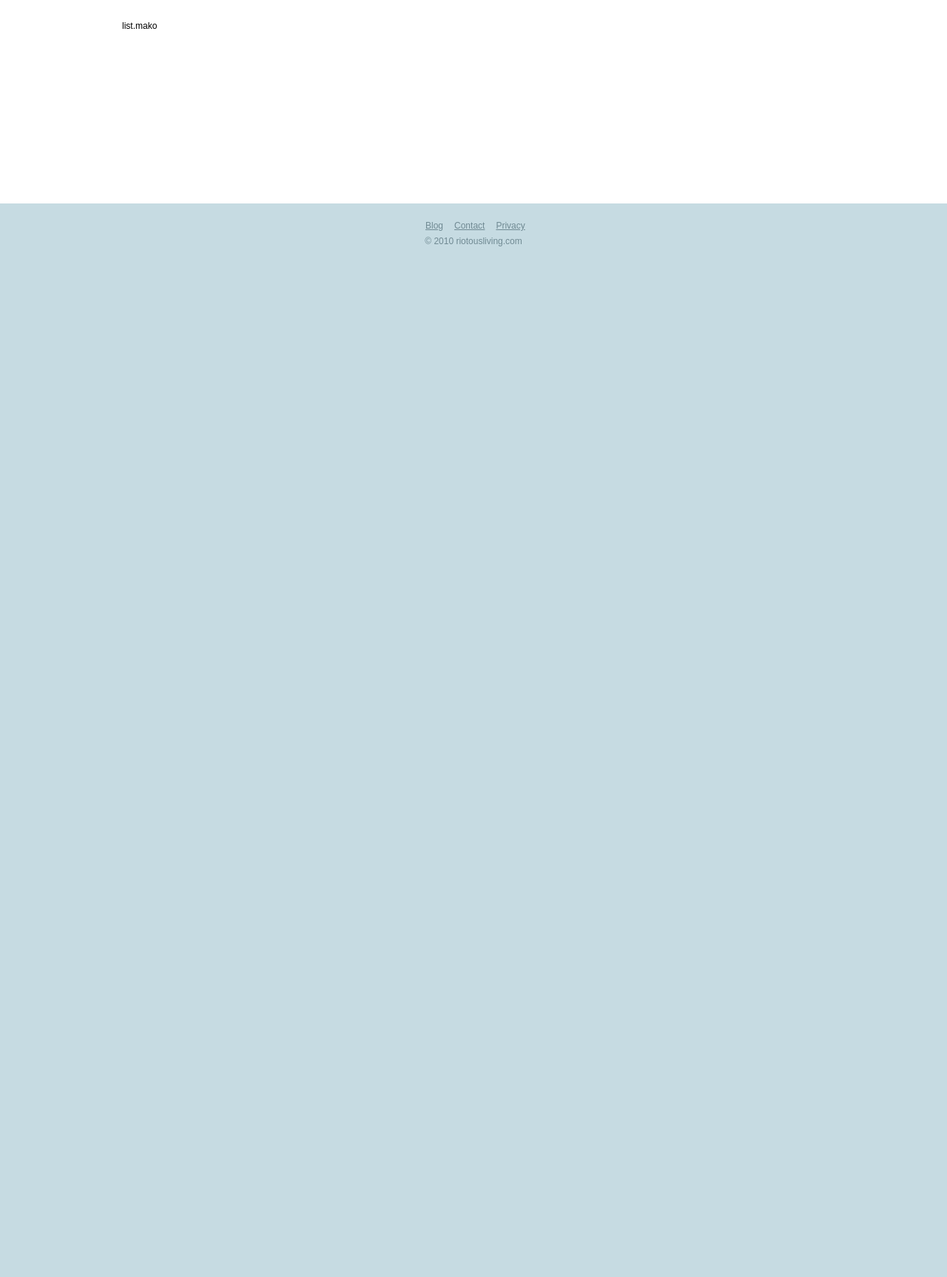
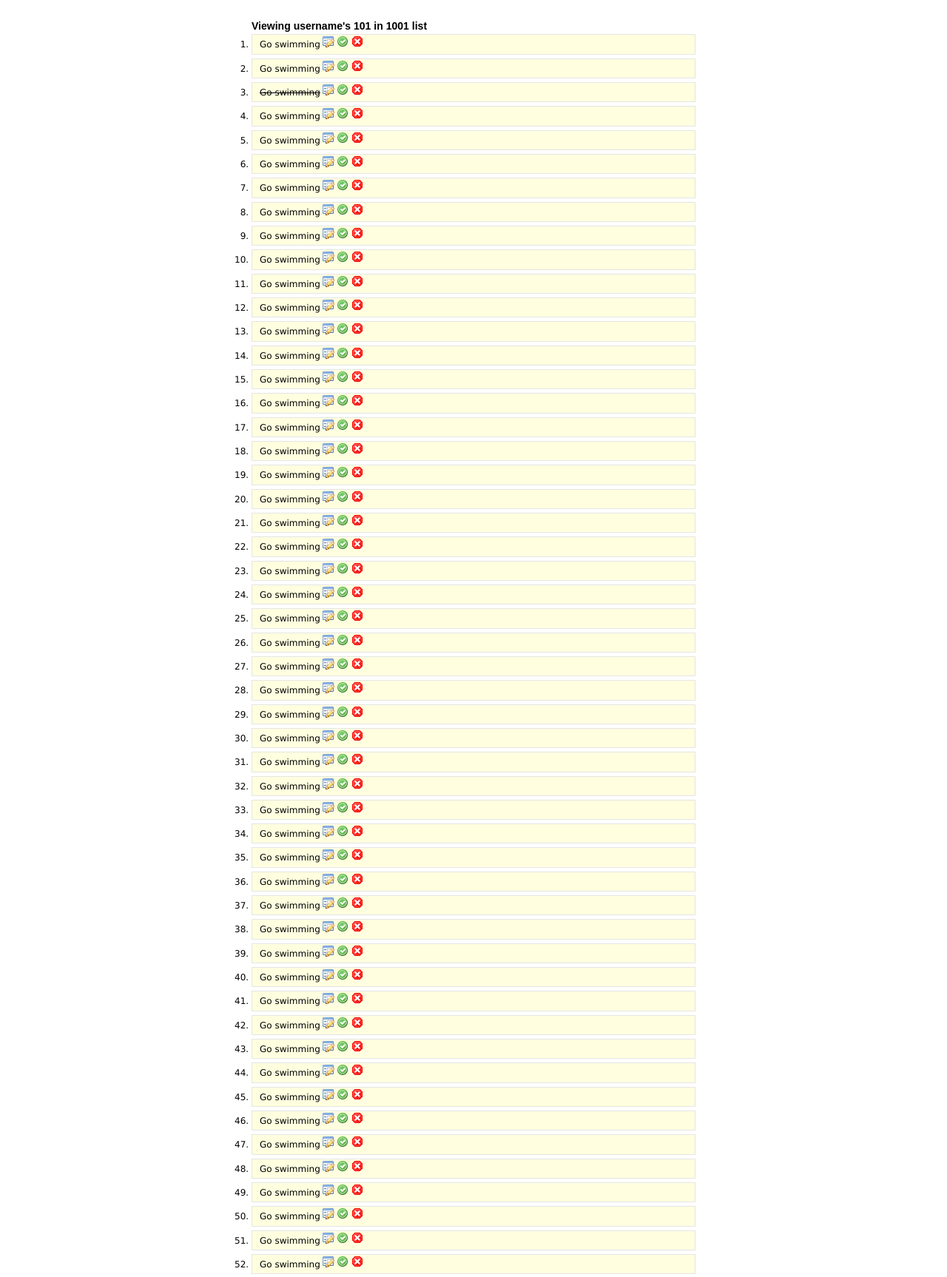
Before and after one commit to wwitzel3/riotoustools, a Python web app: template riotous101in1001/templates/list.mako in a window 1280 px wide. Shown: the part 180-1906 px from the top of the page at 74% size. Before the commit the page ends 513 px from the top, so only its background shows below. Run offline with Mako, Linux system fonts and the light colour scheme; the template is opened without the code that fills it, so the values that code supplies are empty; some libraries are stand-ins or nearby versions.

Commit message:
Adding some new layout and style. Added icons from silk icon set. Added JS and some basic list UI functionality.

```diff
--- a/riotous101in1001/static/javascript.js
+++ b/riotous101in1001/static/javascript.js
@@ -0,0 +1,24 @@
+
+$('input.button.accept').live('click', function(o) {
+    /* Using live so the event binds to list items as they are added dynamically.
+       Grab the surrounding parent div for the target input.
+       Select the child p tag of that parent div.
+       Apply the item-complete style to the p tag.
+       Send an AJAX request to PUT/UPDATE the list item as completed in the database.
+    */
+    var item_text = $(o.target).parent('div').parent('div').children('p.day-zero-item-text');
+    console.log(item_text);
+    item_text.addClass('item-complete');
+});
+
+$('input.button.edit').live('click', function(o) {
+    console.log(o);
+   var item_description = $(o.target).parent('div').parent('div').children('div.day-zero-item-longtext');
+   item_description.slideToggle("slow");
+});
+
+$('.editable').live('dblclick', function(o) {
+   var self = $(o.target);
+   self.value = self.text();
+   self.html('<input type="text" name="item-text" value="'+ self.value + '" /><button>Save</button>');
+});
--- /dev/null
+++ b/riotous101in1001/static/weareawesome.css
@@ -0,0 +1,53 @@
+ol#day-zero-list p {
+    font-family: verdana;
+    font-family: verdana;
+    font-weight: normal;
+    color: #000;
+}
+
+ol#day-zero-list li {
+    font-family: verdana;
+    border: 1px solid #E5E5E5;
+    margin-bottom: 5px;
+    background-color: lightyellow;
+}
+
+.day-zero-item-container {
+    padding: 1px 10px 1px 10px;
+}
+
+.day-zero-item-buttons {
+    display: inline-block;
+}
+
+.day-zero-item-text {
+    display: inline-block;
+}
+
+.item-complete {
+    text-decoration: line-through;
+}
+
+.day-zero-item-longtext {
+    display: none;
+}
+
+.day-zero-item-label {
+    font-size: 10px;
+    font-style: italic;
+    font-weight: bold;
+    display: inline-block;
+}
+
+.day-zero-item-timestamp {
+    font-size: 10px;
+    font-style: italic;
+    display: inline-block;
+}
+
+.button {
+    width: 16px;
+    height: 16px;
+    margin: 0px;
+    padding: 0px;
+}
--- a/riotous101in1001/templates/base.mako
+++ b/riotous101in1001/templates/base.mako
@@ -11,6 +11,7 @@
 <title>riotousliving.com - ${self.title()}</title>
 
 <link href="/static/style.css" rel="stylesheet" type="text/css" />
+<link href="/static/weareawesome.css" rel="stylesheet" type="text/css" />
 
 <script type="text/javascript" src="https://ajax.googleapis.com/ajax/libs/jquery/1.4.1/jquery.min.js"></script>
 <script type="text/javascript" src="/static/javascript.js"></script>
--- a/riotous101in1001/templates/list.mako
+++ b/riotous101in1001/templates/list.mako
@@ -1,3 +1,30 @@
 <%inherit file="base.mako"/>
 
-list.mako
+<%inherit file="base.mako"/>
+
+<div id="center-content">
+<h3>Viewing username's 101 in 1001 list</h3>
+<ol id="day-zero-list">
+    % for i in xrange(1,102):
+    <li class="day-zero-item">
+        <div class="day-zero-item-container">
+            <p class="day-zero-item-text editable ${'item-complete' if i==3 else ''}">Go swimming</p>
+            <div class="day-zero-item-buttons">
+                <input class="button edit" type="image" src="/static/icons/edit_desc.png" />
+                <input class="button accept" type="image" src="/static/icons/accept.png" />
+                <input class="button cancel" type="image" src="/static/icons/cancel.png" />
+            </div>
+            <div class="day-zero-item-longtext">
+                <p class="day-zero-item-description">This holds content.</p>
+
+                <label class="day-zero-item-label" for="day-zero-item-timestamp-added">Added:</label>
+                <p class="day-zero-item-timestamp" name="day-zero-item-timestamp-added">2010.10.10 14:45</p>
+
+                <label class="day-zero-item-label" for="day-zero-item-timestamp-completed">Completed:</label>
+                <p class="day-zero-item-timestamp" name="day-zero-item-timestamp-completed">2010.12.10 14:25</p>
+            </div>
+        </div>
+    </li>
+    % endfor
+</ol>
+</div>
```
Also changed, not shown: riotous101in1001/static/icons/accept.png (added), riotous101in1001/static/icons/add.png (added), riotous101in1001/static/icons/add_desc.png (added), riotous101in1001/static/icons/cancel.png (added), riotous101in1001/static/icons/cancel_desc.png (added), riotous101in1001/static/icons/edit_desc.png (added), riotous101in1001/static/icons/rosette.png (added), riotous101in1001/static/icons/view_desc.png (added), 1 other file.
